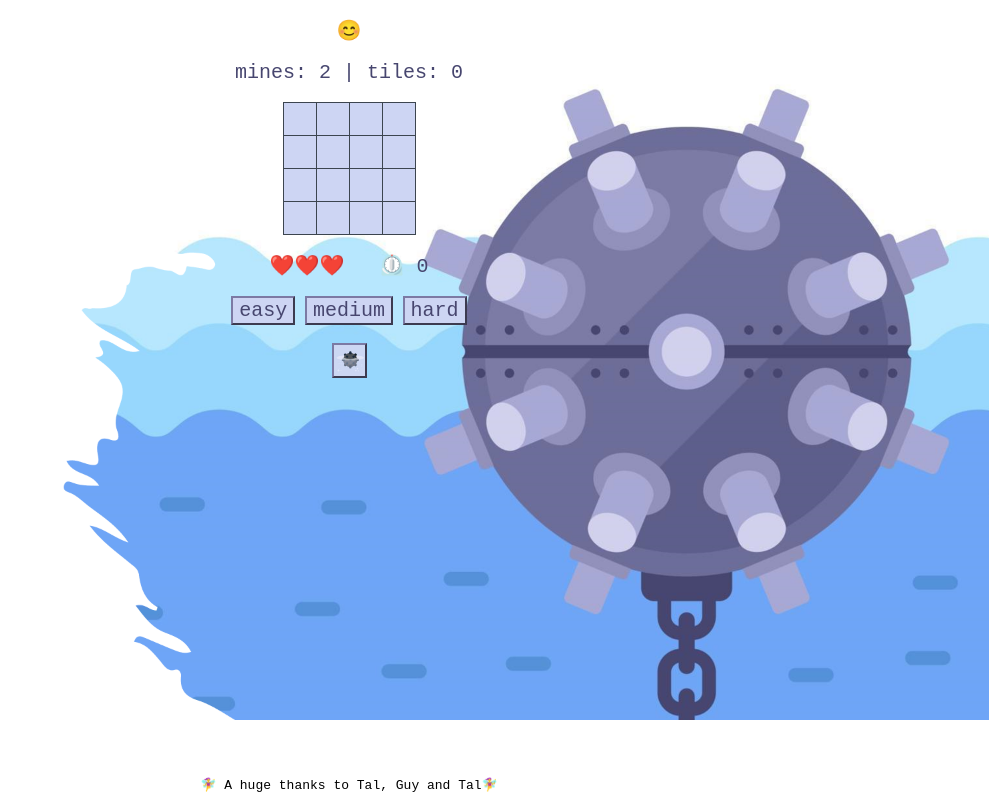
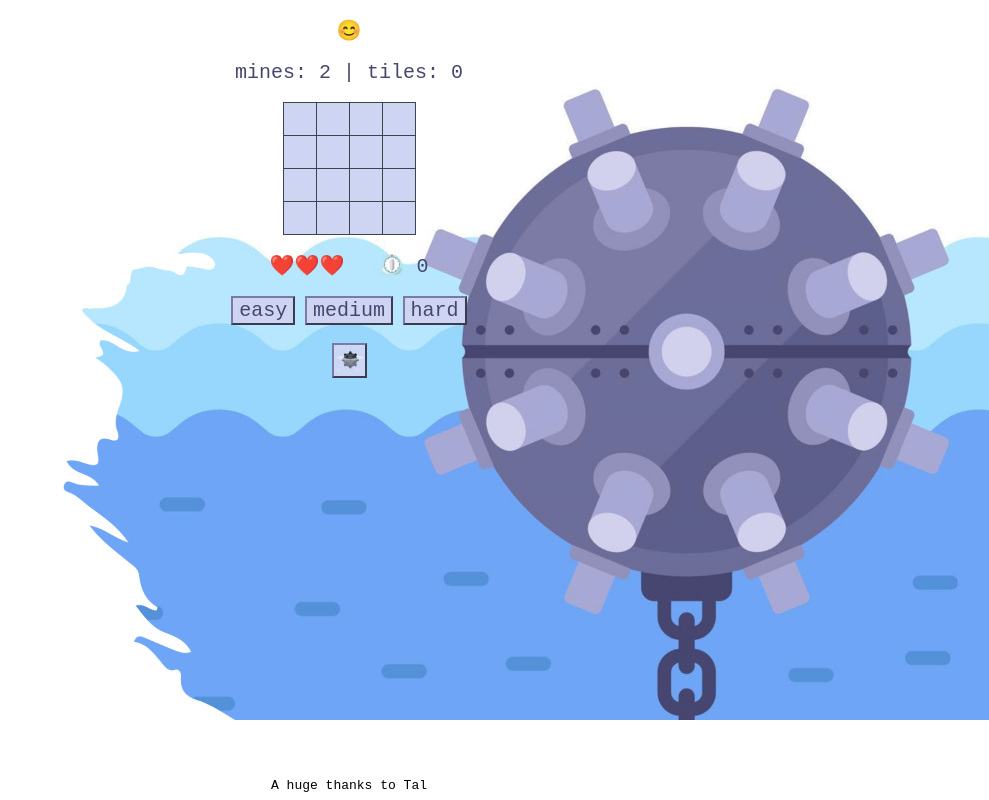
Before and after one commit to MorAlmog/minesweeper, a plain HTML site: page index.html in a window 1280 px wide. Shown: the whole page, without its empty margins (291-1280 px from the left). Drawn offline with Linux system fonts and the light colour scheme.

Commit message:
Add files via upload

```diff
--- a/index.html
+++ b/index.html
@@ -62,6 +62,6 @@
     <script src="js/util.js"></script>
     <script src="js/timer.js"></script>
     <script src="js/bonus.js"></script>
-    <footer>🧚‍♀️ A huge thanks to Tal, Guy and Tal🧚‍♀️</footer>
+    <footer>A huge thanks to Tal</footer>
 </body>
 </html>
```
